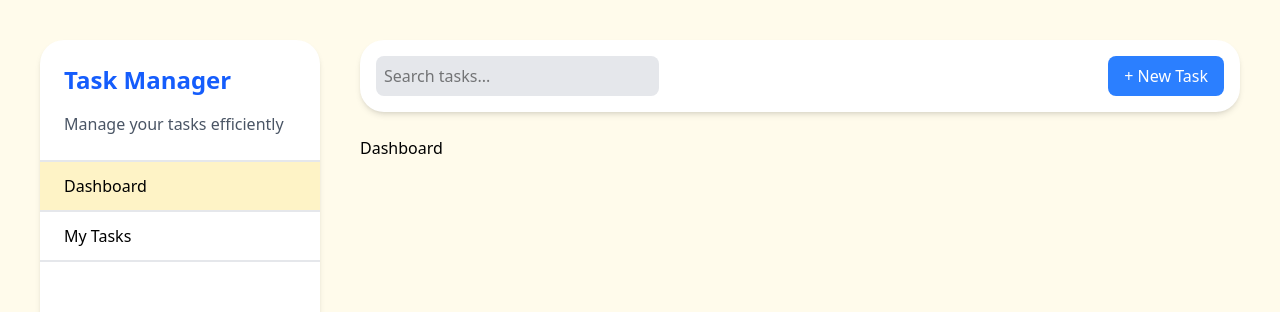
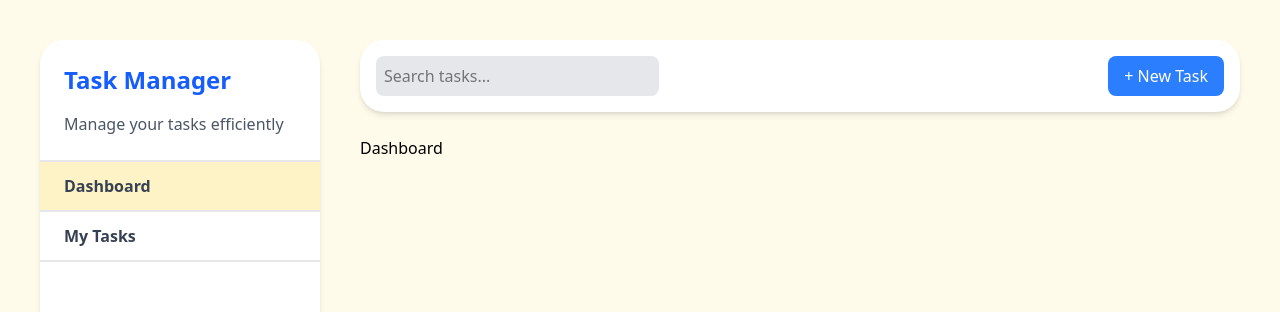
Before and after one commit to Safdari10/task-manager, a Next.js app in the folder frontend/: page /dashboard in a window 1280 px wide. Shown: the top 312 px of the page. Built offline with nearby package versions, Linux system fonts and the light colour scheme.

Commit message:
Enhance button styling in SidePanel for improved readability and consistency

```diff
--- a/frontend/src/app/dashboard/components/SidePanel.tsx
+++ b/frontend/src/app/dashboard/components/SidePanel.tsx
@@ -16,14 +16,14 @@ const SidePanel = ({ openTab, setOpenTab }: SidePanelProps) => {
         <div className="flex flex-col items-center justify-center w-full">
           <button
             onClick={() => setOpenTab("dashboard")}
-            className={`w-full text-left py-3 px-6 cursor-pointer border-b-2 border-b-gray-200  ${
+            className={`w-full text-left text-md font-semibold text-gray-700 py-3 px-6 cursor-pointer border-b-2 border-b-gray-200  ${
               openTab === "dashboard" ? "bg-amber-100" : ""
             }`}>
             Dashboard
           </button>
           <button
             onClick={() => setOpenTab("myTasks")}
-            className={`w-full text-left py-3 px-6 cursor-pointer border-b-2 border-b-gray-200  ${
+            className={`w-full text-left text-md font-semibold text-gray-700 py-3 px-6 cursor-pointer border-b-2 border-b-gray-200  ${
               openTab === "myTasks" ? "bg-amber-100" : ""
             }`}>
             My Tasks
```
